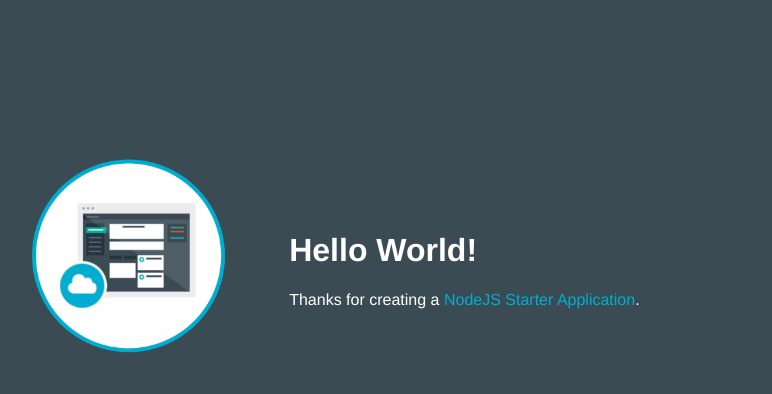
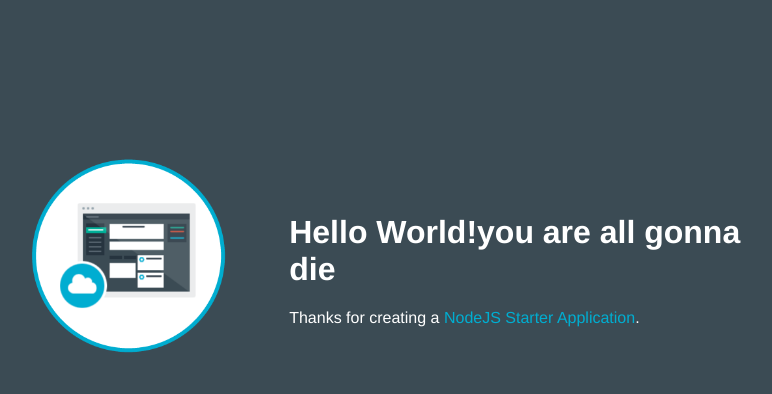
Before and after one commit to keerthiprakash/demonotejskeerthi-1480049309917, a website: page public/index.html in a window 1280 px wide. Shown: the whole page, without its empty margins (253-1025 px from the left). Drawn offline with Linux system fonts and the light colour scheme.

Commit message:
i changed

```diff
--- a/public/index.html
+++ b/public/index.html
@@ -16,7 +16,7 @@
           <img class = "newappIcon" src="images/newapp-icon.png">
         </td>
         <td>
-          <h1 id="message">Hello World!</h1>
+          <h1 id="message">Hello World!you are all gonna die</h1>
           <p class='description'></p> Thanks for creating a <span class = "blue">NodeJS Starter Application</span>.
         </td>
       </tr>
```
Also changed, not shown: 1 other file.
